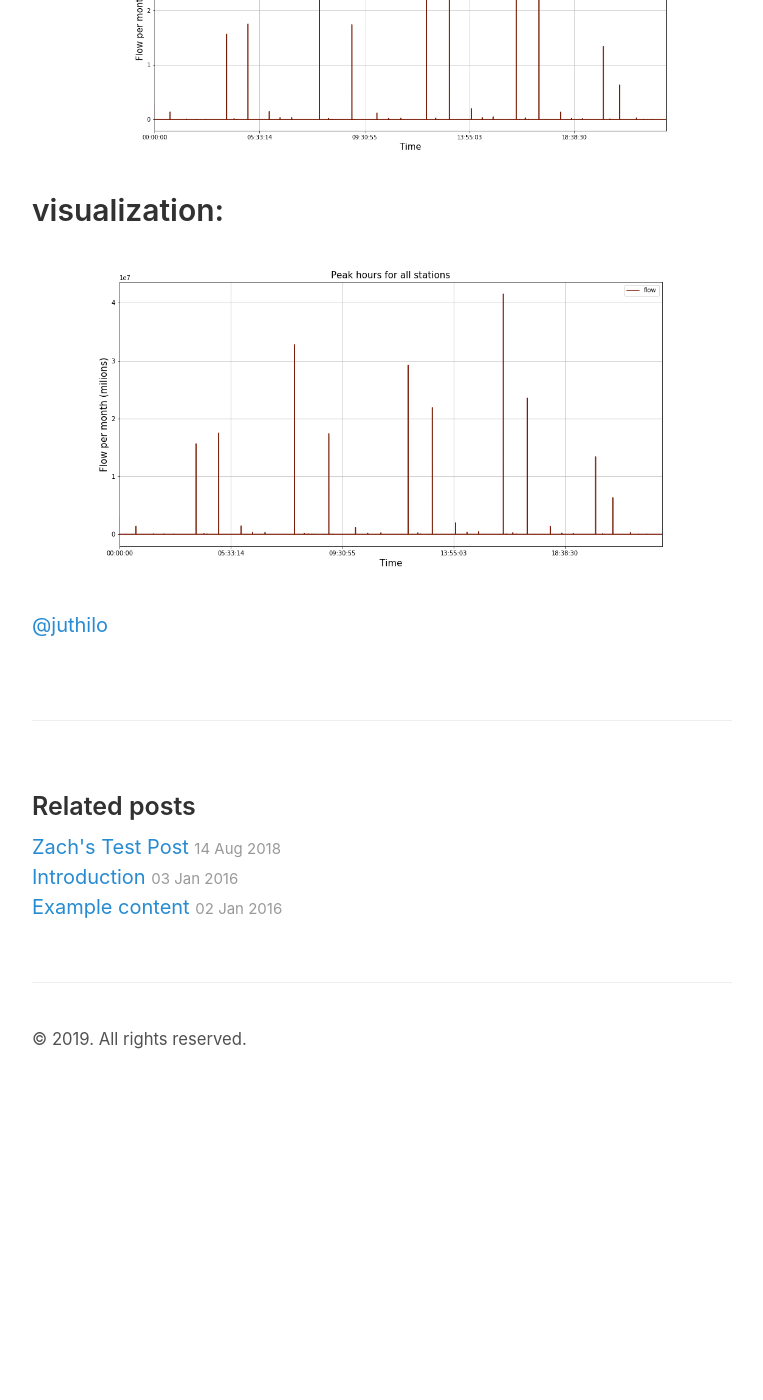
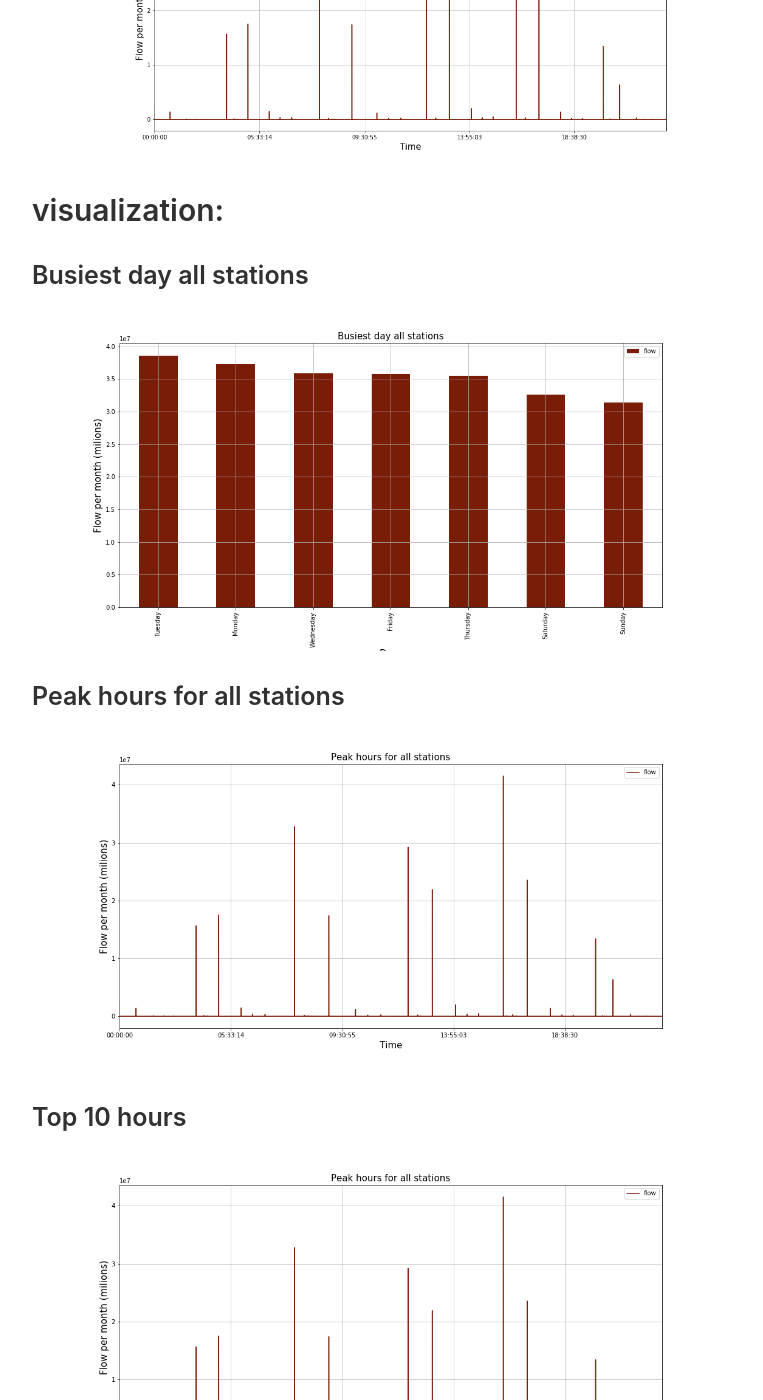
Before and after one commit to aiman-alghamdi/aiman2019.github.io, a Jekyll site: the page built from _posts/2019-9-7-aiman.md, in a window 1280 px wide and 1400 px high, scrolled down 2942 px. Shown: the whole window, without its empty margins (258-1021 px from the left). Built offline with Jekyll 4.4.1, drawn with Linux system fonts in a browser that asks for light colours; before the commit the page ends 4035 px from its top, so only the background shows below that.

Commit message:
Update 2019-9-7-aiman.md

```diff
--- a/_posts/2019-9-7-aiman.md
+++ b/_posts/2019-9-7-aiman.md
@@ -68,9 +68,16 @@ and here a pctuer of the 5 rows
 
 ## visualization:
 
+### Busiest day all stations
+![Image2]({{site.url}}/images/Flow_over_the_day.png)
 
+### Peak hours for all stations
+![Image1]({{site.url}}/images/Rush_hours.png)
 
+### Top 10 hours
+![Image1]({{site.url}}/images/Rush_hours.png)
 
+### top 5 station
 ![Image1]({{site.url}}/images/Rush_hours.png)
 
 
@@ -79,4 +86,6 @@ and here a pctuer of the 5 rows
 
 
 
+
+
 [@juthilo](https://github.com/juthilo)
```
